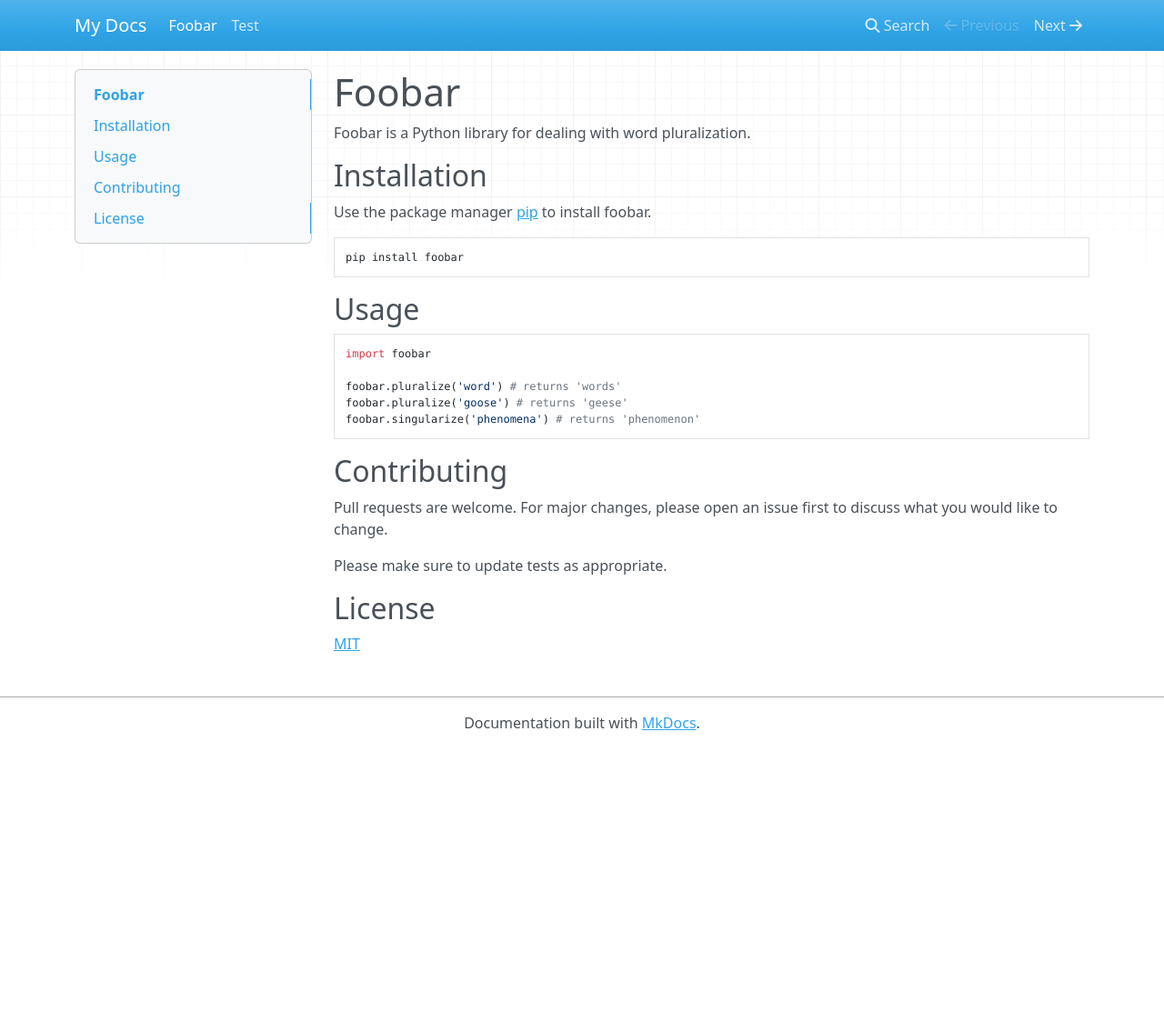
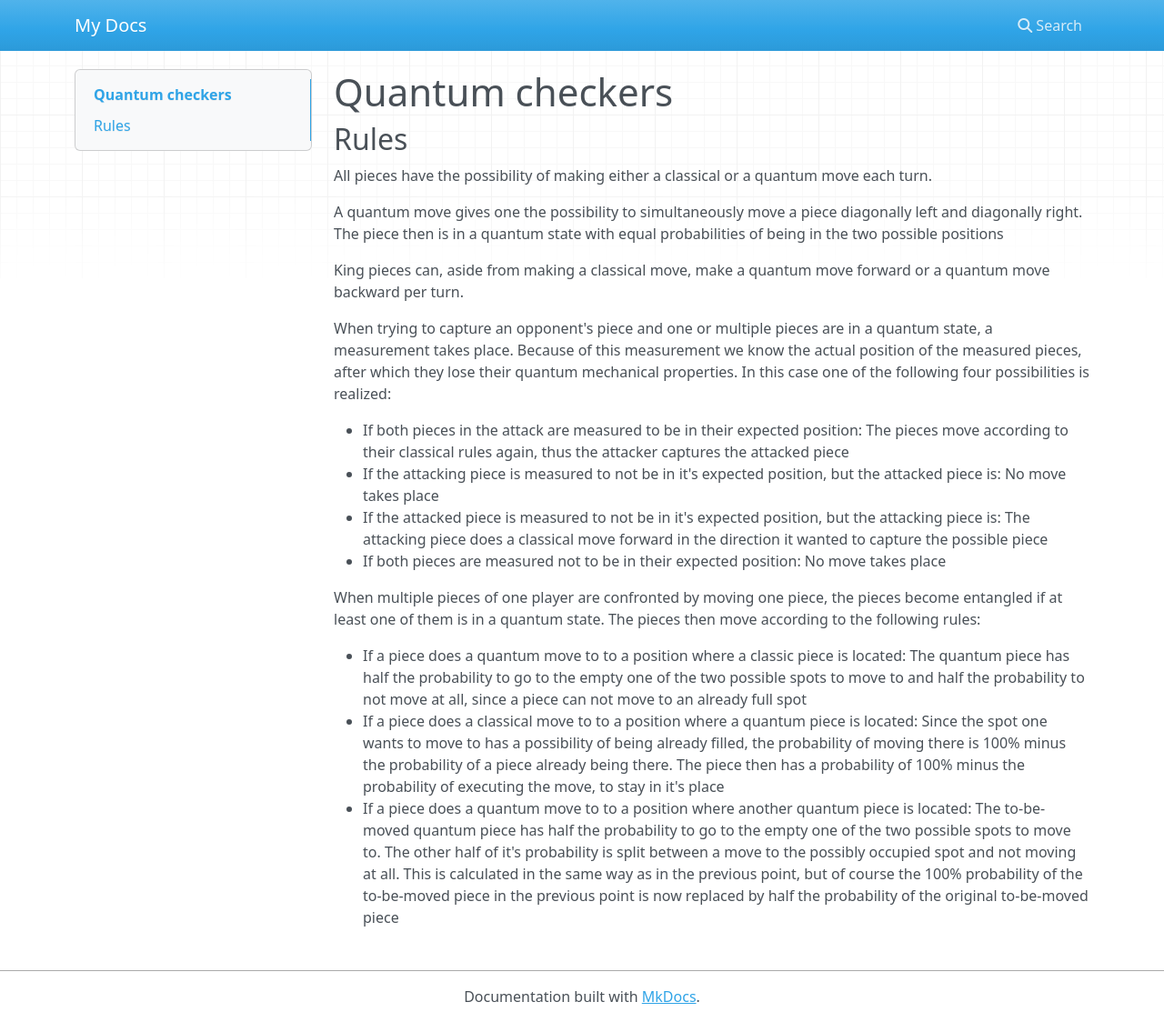
Before and after one commit to victorvwier/Quantum-Checkers-QSQI-Group-9, an MkDocs documentation site: the page built from docs/index.md, in a window 1280 px wide and 1124 px high. Shown: the whole window at 91% size. Built offline with MkDocs 1.6.1, drawn with Linux system fonts in a browser that asks for light colours; nearby versions of some CDN libraries.

Commit message:
Add pages

````diff
--- a/docs/index.md
+++ b/docs/index.md
@@ -1,29 +1,21 @@
-# Foobar
+# Quantum checkers
 
-Foobar is a Python library for dealing with word pluralization.
+## Rules
+All pieces have the possibility of making either a classical or a quantum move each turn.
 
-## Installation
+A quantum move gives one the possibility to simultaneously move a piece diagonally left and diagonally right. The piece then is in a quantum state with equal probabilities of being in the two possible positions
 
-Use the package manager [pip](https://pip.pypa.io/en/stable/) to install foobar.
+King pieces can, aside from making a classical move, make a quantum move forward or a quantum move backward per turn.
 
-```bash
-pip install foobar
-```
+When trying to capture an opponent's piece and one or multiple pieces are in a quantum state, a measurement takes place. Because of this measurement we know the actual position of the measured pieces, after which they lose their quantum mechanical properties. In this case one of the following four possibilities is realized:
 
-## Usage
+* If both pieces in the attack are measured to be in their expected position: The pieces move according to their classical rules again, thus the attacker captures the attacked piece
+* If the attacking piece is measured to not be in it's expected position, but the attacked piece is: No move takes place
+* If the attacked piece is measured to not be in it's expected position, but the attacking piece is: The attacking piece does a classical move forward in the direction it wanted to capture the possible piece
+* If both pieces are measured not to be in their expected position: No move takes place
 
-```python
-import foobar
+When multiple pieces of one player are confronted by moving one piece, the pieces become entangled if at least one of them is in a quantum state. The pieces then move according to the following rules:
 
-foobar.pluralize('word') # returns 'words'
-foobar.pluralize('goose') # returns 'geese'
-foobar.singularize('phenomena') # returns 'phenomenon'
-```
-
-## Contributing
-Pull requests are welcome. For major changes, please open an issue first to discuss what you would like to change.
-
-Please make sure to update tests as appropriate.
-
-## License
-[MIT](https://choosealicense.com/licenses/mit/)
+* If a piece does a quantum move to to a position where a classic piece is located: The quantum piece has half the probability to go to the empty one of the two possible spots to move to and half the probability to not move at all, since a piece can not move to an already full spot
+* If a piece does a classical move to to a position where a quantum piece is located: Since the spot one wants to move to has a possibility of being already filled, the probability of moving there is 100% minus the probability of a piece already being there. The piece then has a probability of 100% minus the probability of executing the move, to stay in it's place
+* If a piece does a quantum move to to a position where another quantum piece is located: The to-be-moved quantum piece has half the probability to go to the empty one of the two possible spots to move to. The other half of it's probability is split between a move to the possibly occupied spot and not moving at all. This is calculated in the same way as in the previous point, but of course the 100% probability of the to-be-moved piece in the previous point is now replaced by half the probability of the original to-be-moved piece
````
Also changed, not shown: docs/test.md (deleted).
